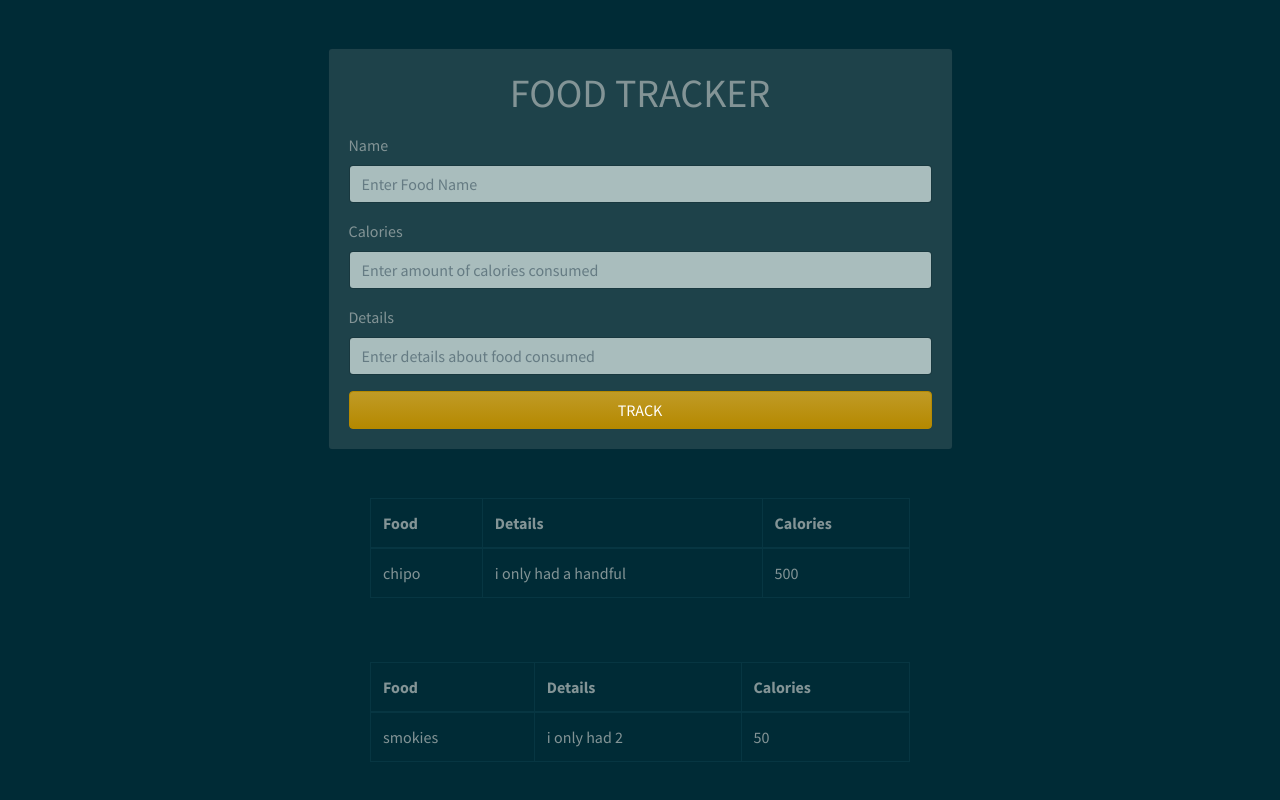
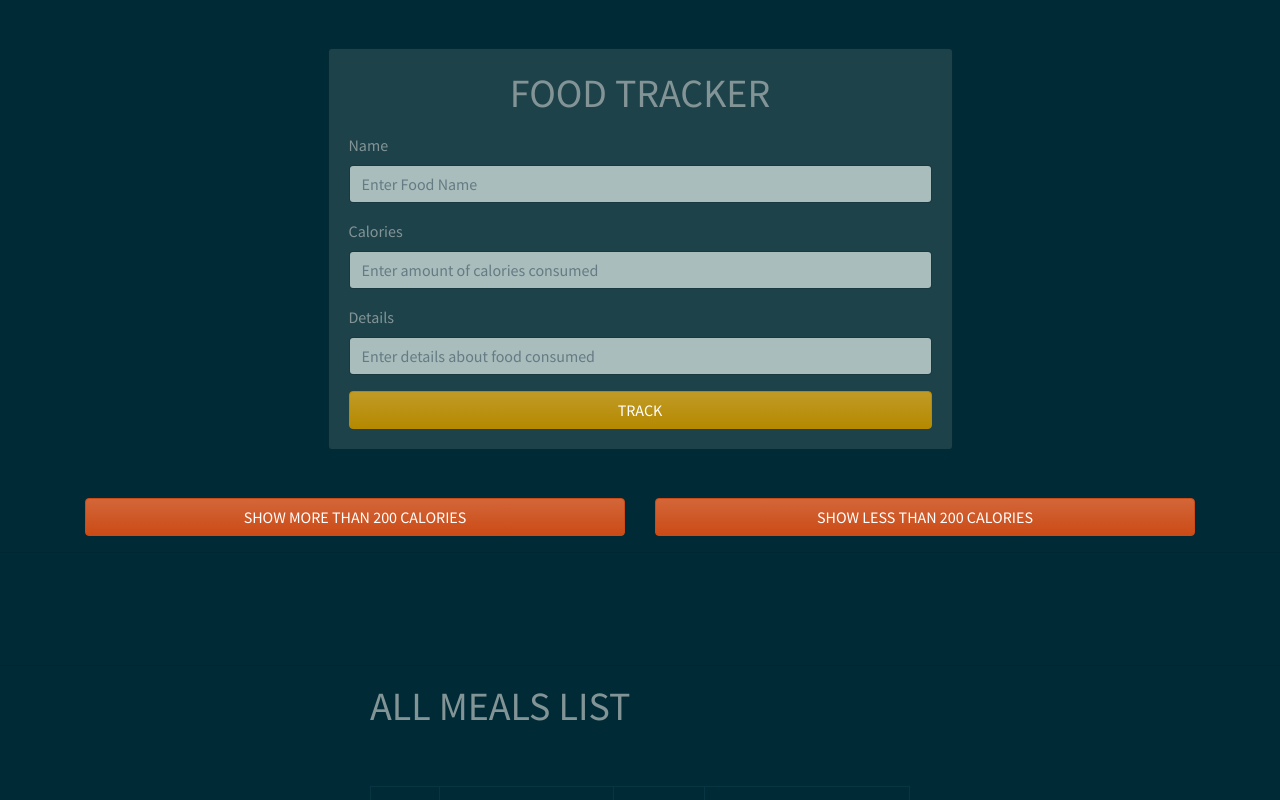
Before and after one commit to ma-za-kpe/meal-tracker, an Angular app: page / in a window 1280 px wide. Shown: the top 800 px of the page. Built offline with nearby package versions, Linux system fonts and the light colour scheme.

Commit message:
add buttons to show match critea of calories > 200 or less 200

```diff
--- a/src/app/add-meal/add-meal.component.html
+++ /dev/null
@@ -1,25 +0,0 @@
-<div class="row mt-5">
-  <div class="col-md-6 m-auto">
-    <div class="card card-body">
-      <h1 class="text-center mb-3"><i class="fas fa-sign-in-alt"></i> FOOD TRACKER</h1>
-      <form>
-        <div class="form-group">
-          <label for="email">Name</label>
-          <input type="text" id="name" #newName name="name" class="form-control" placeholder="Enter Food Name" />
-        </div>
-        <div class="form-group">
-          <label for="email">Calories</label>
-          <input type="number" id="calories" #newCalories name="calories" class="form-control"
-            placeholder="Enter amount of calories consumed" />
-        </div>
-        <div class="form-group">
-          <label for="email">Details</label>
-          <input type="details" id="details" #newDetails name="details" class="form-control"
-            placeholder="Enter details about food consumed" />
-        </div>
-        <button type="submit" (click)="addMeal(newName, newCalories, newDetails)"
-          class="btn btn-primary btn-block">TRACK</button>
-      </form>
-    </div>
-  </div>
-</div>
--- a/src/app/add-meal/add-meal.component.ts
+++ /dev/null
@@ -1,31 +0,0 @@
-import { Component, OnInit } from "@angular/core";
-import { FoodTracker } from "../food-tracker";
-
-@Component({
-  selector: "app-add-meal",
-  templateUrl: "./add-meal.component.html",
-  styleUrls: ["./add-meal.component.css"]
-})
-export class AddMealComponent implements OnInit {
-  foodTracker: FoodTracker[];
-  constructor() {}
-
-  ngOnInit() {}
-
-  addMeal(
-    name: HTMLInputElement,
-    calories: HTMLInputElement,
-    details: HTMLInputElement
-  ): boolean {
-    console.log(
-      `Adding food name: ${name.value}, calories: ${
-        calories.value
-      } and details: ${calories.value}`
-    );
-    // this.foodTracker.push(new FoodTracker(name.value, 0, details.value));
-    name.value = "";
-    calories.value = "";
-    details.value = "";
-    return false;
-  }
-}
--- a/src/app/app.component.html
+++ b/src/app/app.component.html
@@ -1,4 +1,82 @@
-<app-add-meal></app-add-meal>
-<app-meal *ngFor="let meal of foodTracker" [foodTracker]='meal'></app-meal>
+<div class="row mt-5">
+  <div class="col-md-6 m-auto">
+    <div class="card card-body">
+      <h1 class="text-center mb-3"><i class="fas fa-sign-in-alt"></i> FOOD TRACKER</h1>
+      <form>
+        <div class="form-group">
+          <label for="email">Name</label>
+          <input type="text" id="name" #newName name="name" class="form-control" placeholder="Enter Food Name" />
+        </div>
+        <div class="form-group">
+          <label for="email">Calories</label>
+          <input type="text" id="calories" #newCalories name="calories" class="form-control"
+            placeholder="Enter amount of calories consumed" />
+        </div>
+        <div class="form-group">
+          <label for="email">Details</label>
+          <input type="details" id="details" #newDetails name="details" class="form-control"
+            placeholder="Enter details about food consumed" />
+        </div>
+        <button type="submit" (click)="addMeal(newName, newCalories, newDetails)"
+          class="btn btn-primary btn-block">TRACK</button>
+      </form>
+    </div>
+  </div>
+</div>
+
+
+
+<div class="container">
+  <div class="row mt-5 justify-content-center">
+    <div class="col-md-6">
+      <button type="submit" (click)="toggle()" id="bt" class="btn btn-warning btn-block">
+        {{buttonName | uppercase}} MORE THAN 200 CALORIES </button>
+    </div>
+    <div class="col-md-6">
+      <button type="submit" (click)="toggle1()" id="less" class="btn btn-warning btn-block">
+        {{buttonName | uppercase}} LESS THAN 200 CALORIES
+      </button>
+    </div>
+
+  </div>
+
+</div>
+<hr>
+<div class="container">
+  <div class="row mt-5 justify-content-center">
+    <div class="col-lg-12">
+      <ng-container *ngIf="show">
+        <h1>FOODS WITH CALORIES > 200</h1>
+        <app-meal *ngFor="let meal of filter() " [foodTracker]='meal'></app-meal>
+      </ng-container>
+    </div>
+  </div>
+</div>
+
+<div class="container">
+  <div class="row mt-5 justify-content-center">
+    <div class="col-lg-12">
+      <ng-container *ngIf="show1">
+        <h1>FOODS WITH CALORIES < 200</h1> <app-meal *ngFor="let meal of filterLess() " [foodTracker]='meal'>
+            </app-meal>
+      </ng-container>
+    </div>
+  </div>
+</div>
+
+<hr>
+<div class="container">
+  <div class="row  mb-5 justify-content-center">
+    <div class="col-md-6 m-auto">
+      <h1>ALL MEALS LIST</h1>
+    </div>
+  </div>
+</div>
+<app-meal *ngFor="let meal of foodTracker " [foodTracker]='meal'></app-meal>
+
+<!-- <app-meal *ngFor="let meal of foodTracker | filter " [foodTracker]='meal'></app-meal> -->
+<!-- <app-meal *ngFor="let meal of filter() " [foodTracker]='meal'></app-meal> -->
+
+
 
 <router-outlet></router-outlet>
--- a/src/app/app.component.ts
+++ b/src/app/app.component.ts
@@ -8,6 +8,10 @@ import { FoodTracker } from "./food-tracker";
   styleUrls: ["./app.component.css"]
 })
 export class AppComponent {
+  public show: boolean = false;
+  public show1: boolean = false;
+
+  public buttonName: any = "Show";
   title = "meal-tracker";
 
   foodTracker: FoodTracker[];
@@ -15,8 +19,49 @@ export class AppComponent {
   constructor() {
     this.foodTracker = [
       new FoodTracker("chipo", 500, "i only had a handful"),
-      new FoodTracker("smokies", 50, "i only had 2"),
+      new FoodTracker("smokies", 500, "i only had 2"),
       new FoodTracker("pizza", 200, "i only had 2 slices")
     ];
   }
+
+  addMeal(
+    name: HTMLInputElement,
+    calories: HTMLInputElement,
+    details: HTMLInputElement
+  ): boolean {
+    console.log(
+      `Adding food name: ${name.value}, calories: ${
+        calories.value
+      } and details: ${calories.value}`
+    );
+    this.foodTracker.push(
+      new FoodTracker(name.value, parseInt(calories.value), details.value)
+    );
+    name.value = "";
+    calories.value = "";
+    details.value = "";
+    return false;
+  }
+
+  filter() {
+    return this.foodTracker.filter(x => x.calories > 200);
+  }
+
+  filterLess() {
+    return this.foodTracker.filter(x => x.calories <= 200);
+  }
+
+  toggle() {
+    this.show = !this.show;
+    // CHANGE THE NAME OF THE BUTTON.
+    if (this.show) this.buttonName = "Hide";
+    else this.buttonName = "Show";
+  }
+
+  toggle1() {
+    this.show1 = !this.show1;
+    // CHANGE THE NAME OF THE BUTTON.
+    if (this.show1) this.buttonName = "Hide";
+    else this.buttonName = "Show";
+  }
 }
--- a/src/app/app.module.ts
+++ b/src/app/app.module.ts
@@ -3,11 +3,11 @@ import { NgModule } from "@angular/core";
 
 import { AppRoutingModule } from "./app-routing.module";
 import { AppComponent } from "./app.component";
-import { AddMealComponent } from "./add-meal/add-meal.component";
-import { MealComponent } from './meal/meal.component';
+import { MealComponent } from "./meal/meal.component";
+import { FilterPipe } from './filter.pipe';
 
 @NgModule({
-  declarations: [AppComponent, AddMealComponent, MealComponent],
+  declarations: [AppComponent, MealComponent, FilterPipe],
   imports: [BrowserModule, AppRoutingModule],
   providers: [],
   bootstrap: [AppComponent]
--- /dev/null
+++ b/src/app/filter.pipe.ts
@@ -0,0 +1,15 @@
+import { Pipe, PipeTransform } from "@angular/core";
+
+import { FoodTracker } from "./food-tracker";
+
+@Pipe({
+  name: "filter"
+})
+export class FilterPipe implements PipeTransform {
+  transform(foodTracker: FoodTracker[], value: number) {
+    if (!foodTracker) {
+      return foodTracker;
+    }
+    return foodTracker.filter(ft => ft.calories > 200);
+  }
+}
--- a/src/app/meal/meal.component.html
+++ b/src/app/meal/meal.component.html
@@ -14,9 +14,15 @@
             <td> {{foodTracker.name}} </td>
             <td> {{foodTracker.details}} </td>
             <td> {{foodTracker.calories}} </td>
+            <td> <button type="submit" (click)="edit()" class="btn btn-warning btn-block">EDIT</button> </td>
+            <td> <button type="submit" (click)="edit()" class="btn btn-danger btn-block">DELETE</button> </td>
           </tr>
         </tbody>
       </table>
     </div>
   </div>
 </div>
+
+
+
+<!-- <p *ngIf='foodTracker.calories > 200'> MORE THAN 500 CALORIES</p> -->
```
Also changed, not shown: src/app/add-meal/add-meal.component.css (deleted), 2 other files (tests, documents, lock files or other folders).
